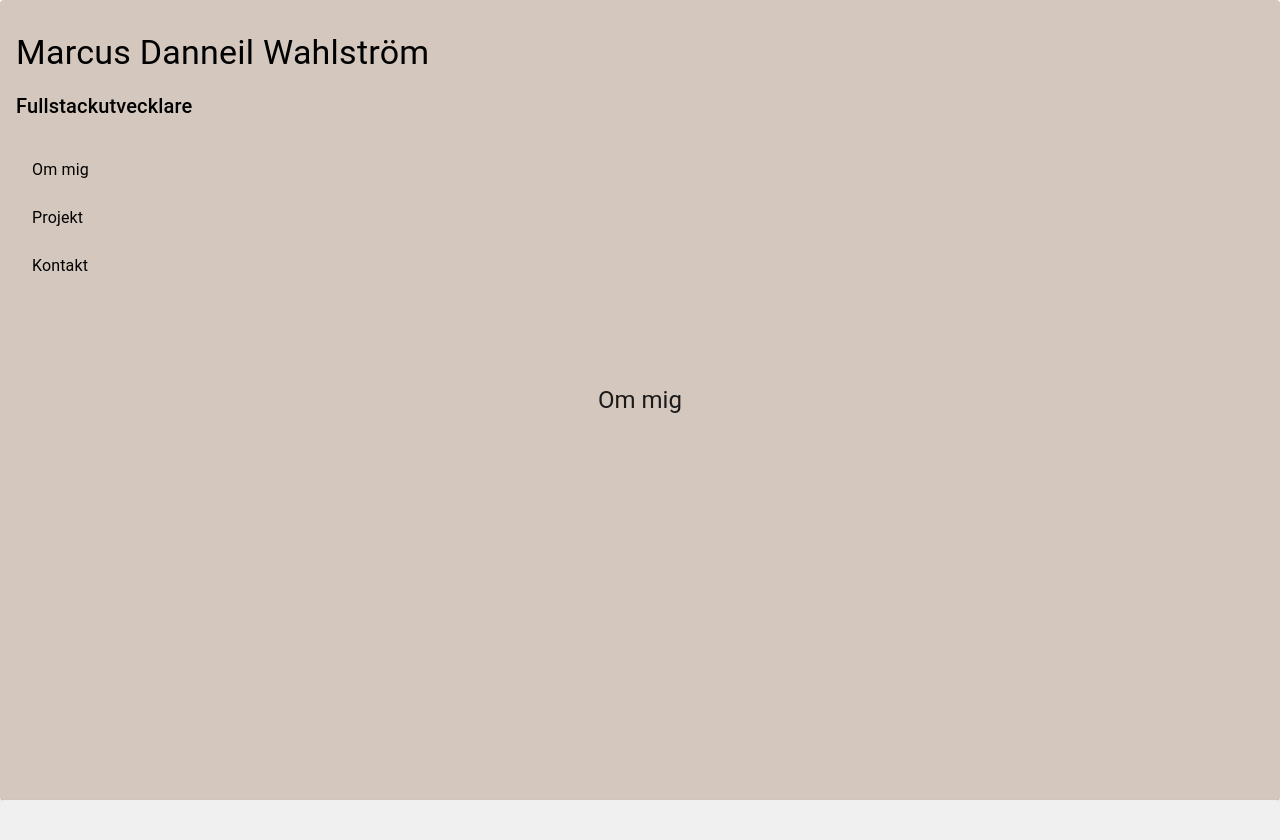
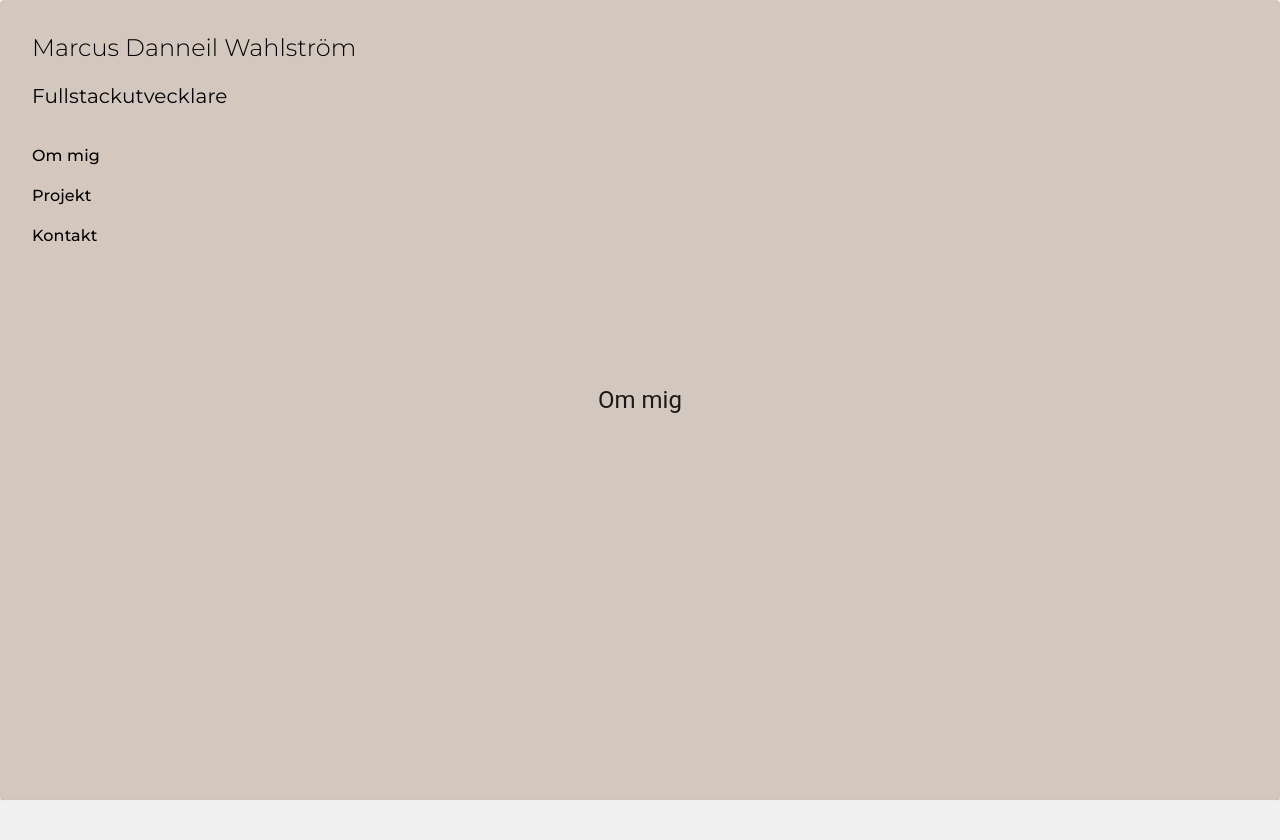
Before and after one commit to mdanneil/reactportfolio, a React (Create React App) app: page / in a window 1280 px wide. Shown: the top 840 px of the page. Built offline with nearby package versions, Linux system fonts and the light colour scheme.

Commit message:
some styling with fonts etc

```diff
--- a/public/index.html
+++ b/public/index.html
@@ -10,6 +10,12 @@
 			content="Web site created using create-react-app"
 		/>
 		<link rel="apple-touch-icon" href="%PUBLIC_URL%/logo192.png" />
+		<link rel="preconnect" href="https://fonts.googleapis.com" />
+		<link rel="preconnect" href="https://fonts.gstatic.com" crossorigin />
+		<link
+			href="https://fonts.googleapis.com/css2?family=Montserrat:wght@200;300;400;500;700&display=swap"
+			rel="stylesheet"
+		/>
 		<!--
       manifest.json provides metadata used when your web app is installed on a
       user's mobile device or desktop. See https://developers.google.com/web/fundamentals/web-app-manifest/
--- a/src/components/Sidebar.tsx
+++ b/src/components/Sidebar.tsx
@@ -22,10 +22,24 @@
 				height: '100%',
 				backgroundColor: 'transparent',
 			}}>
-			<Typography variant='h4' sx={{ my: 2, textAlign: 'left' }}>
+			<Typography
+				variant='h5'
+				sx={{
+					m: 2,
+					textAlign: 'left',
+					fontFamily: 'Montserrat',
+					fontWeight: 300,
+				}}>
 				Marcus Danneil Wahlström
 			</Typography>
-			<Typography variant='h6' sx={{ my: 2, textAlign: 'left' }}>
+			<Typography
+				variant='h6'
+				sx={{
+					m: 2,
+					textAlign: 'left',
+					fontFamily: 'Montserrat',
+					fontWeight: 400,
+				}}>
 				Fullstackutvecklare
 			</Typography>
 			<List>
@@ -36,7 +50,13 @@
 							smooth={true}
 							duration={500}>
 							<ListItemButton>
-								<ListItemText primary={item} />
+								<Typography
+									sx={{
+										fontFamily: 'Montserrat',
+										fontWeight: 500,
+									}}>
+									{item}
+								</Typography>
 							</ListItemButton>
 						</Link>
 					</ListItem>
```
